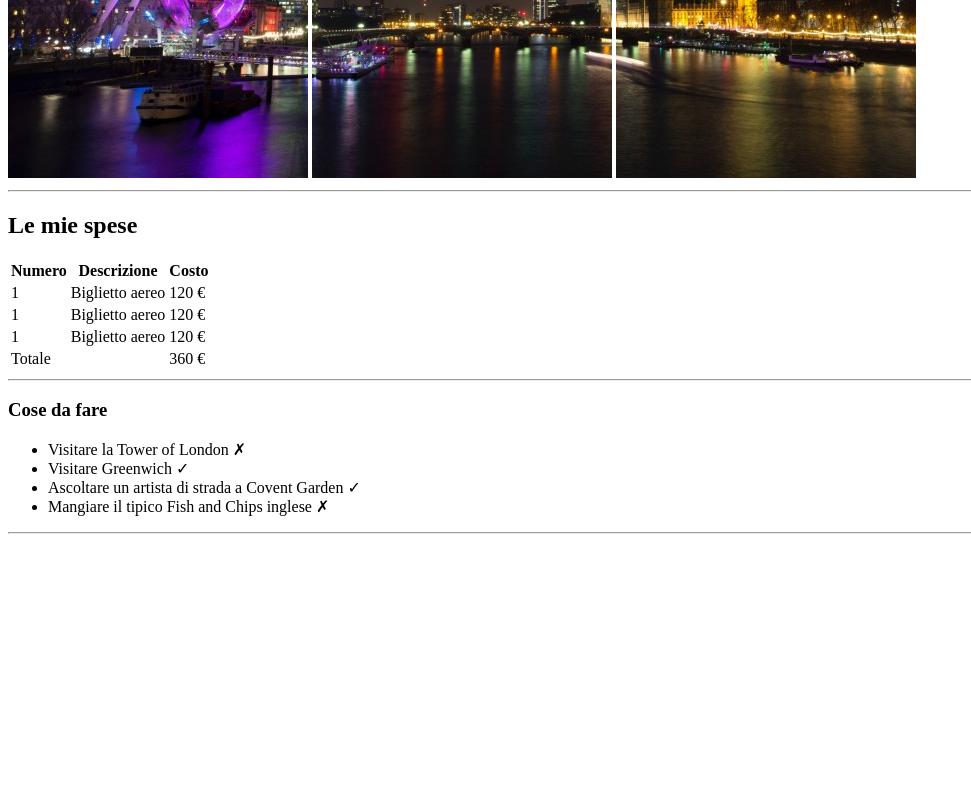
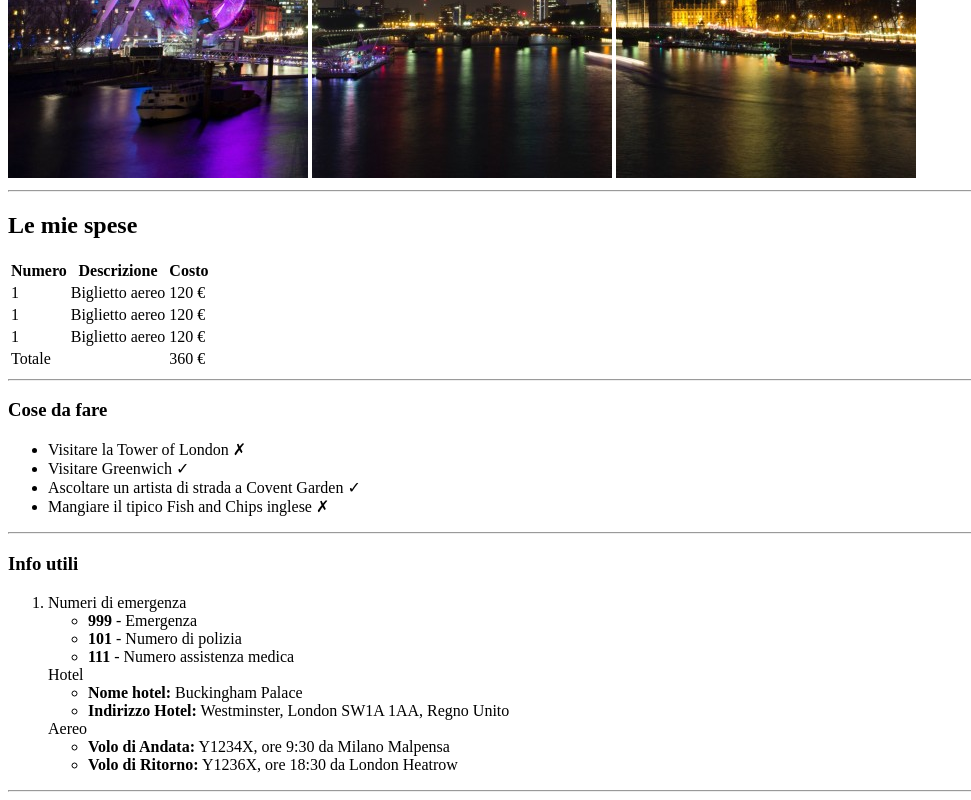
Before and after one commit to FrancescoMorettiBrs/html-london-trip, a plain HTML site: page index.html in a window 1280 px wide. Shown: the part 489-1289 px from the top of the page, without its empty margins (0-971 px from the left). Before the commit the page ends 1031 px from the top, so only its background shows below. Drawn offline with Linux system fonts and the light colour scheme.

Commit message:
feat: main document completed

```diff
--- a/index.html
+++ b/index.html
@@ -69,7 +69,32 @@
              </section>
              <!-- Fine lista cose da fare -->
               <hr>
-
+            <!-- Sezione info utili -->
+             <section>
+                <h3>Info utili</h3>
+                    <ol>
+                        <li>
+                            Numeri di emergenza
+                            <ul>
+                                <li><strong>999</strong> - Emergenza</li>
+                                <li><strong>101</strong> - Numero di polizia</li>
+                                <li><strong>111</strong> - Numero assistenza medica</li>
+                            </ul>
+                            Hotel
+                            <ul>
+                                <li><strong>Nome hotel:</strong> Buckingham Palace</li>
+                                <li><strong>Indirizzo Hotel:</strong> Westminster, London SW1A 1AA, Regno Unito</li>
+                            </ul>
+                            Aereo
+                            <ul>
+                                <li><strong>Volo di Andata:</strong> Y1234X, ore 9:30 da Milano Malpensa</li>
+                                <li><strong>Volo di Ritorno:</strong> Y1236X, ore 18:30 da London Heatrow</li>
+                            </ul>
+                        </li>
+                    </ol>
+             </section>
+             <!-- Fine sezione info utili -->
+              <hr>
 
 
         </main>
```
